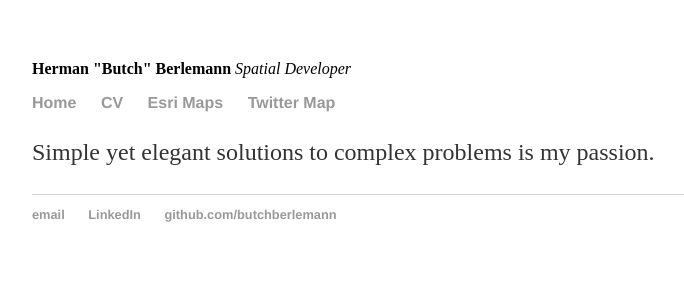
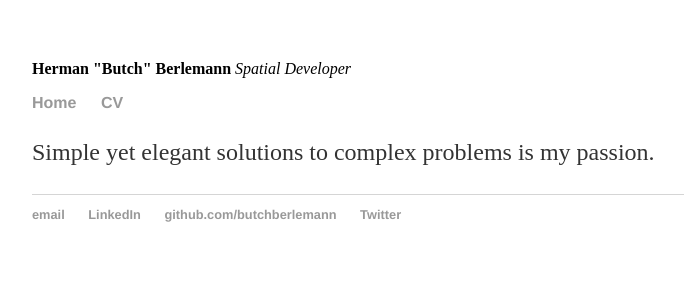
Before and after one commit to butchberlemann/butchberlemann.github.io, a Jekyll site: the page built from index.html, in a window 1280 px wide. Shown: the top 300 px of the page, without its empty margins (160-844 px from the left). Built offline with Jekyll 4.4.1, drawn with Linux system fonts in a browser that asks for light colours.

Commit message:
Update default.html

```diff
--- a/_layouts/default.html
+++ b/_layouts/default.html
@@ -12,9 +12,7 @@
 			<nav>
 	    		<ul>
 	        		<li><a href="/">Home</a></li>
-	        		<li><a href="/cv">CV</a></li>
-				<li><a href="/map/basic.html">Esri Maps</a></li>
-				<li><a href="/map/twitterMap.html">Twitter Map</a></li>
+	        		<li><a href="/cv/cv.html">CV</a></li>
 	    		</ul>
 			</nav>
 			<div class="container">
```
Also changed, not shown: other parts of _layouts/default.html (+1 -0 lines).
